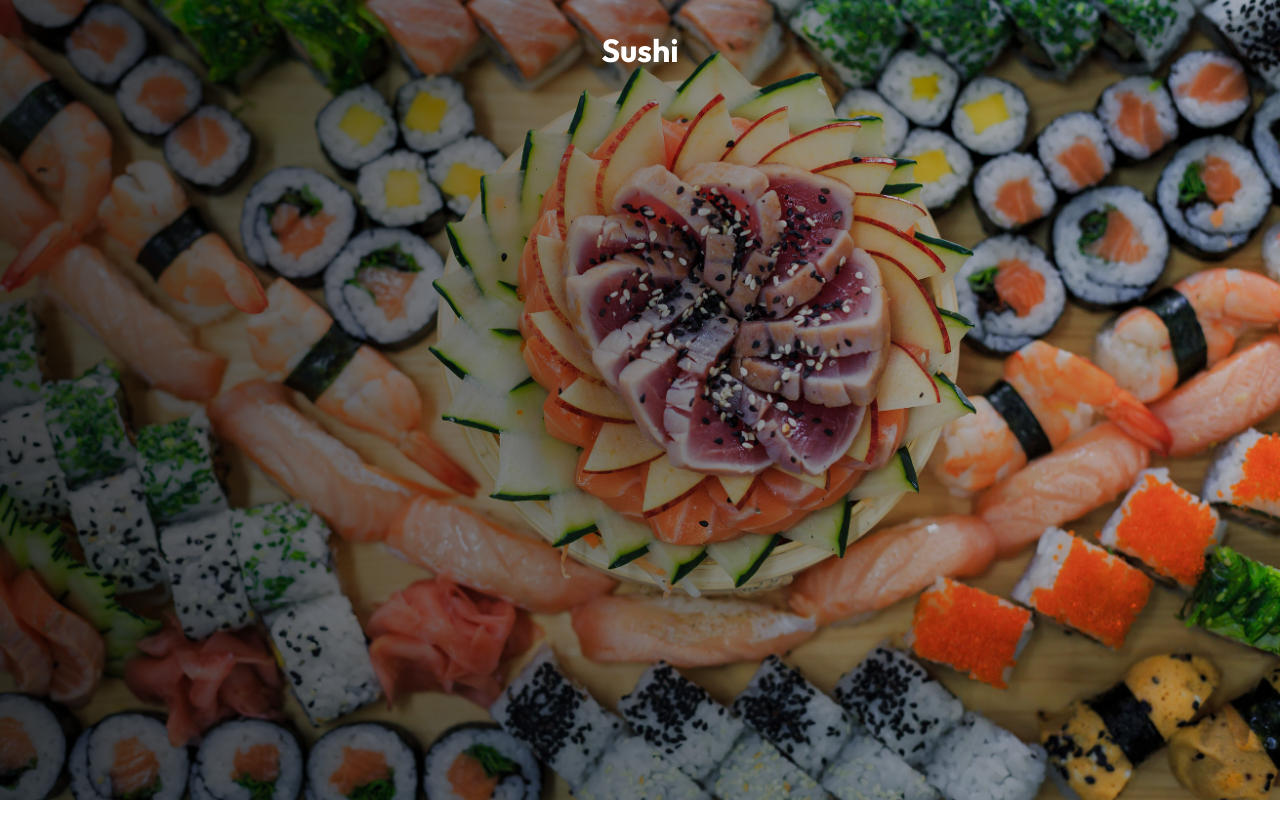
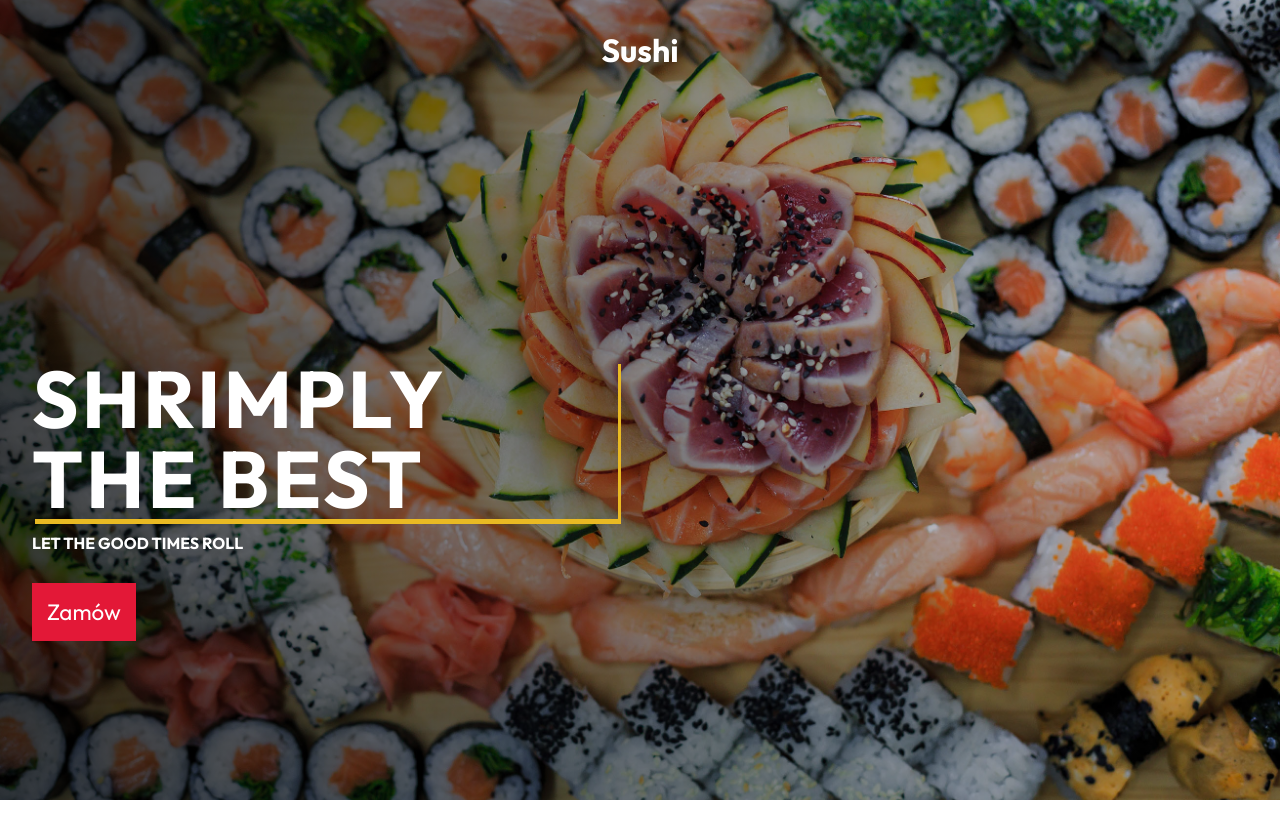
Before and after one commit to S-Bartlomiej/React-Sushi-Website, a React (Create React App) app: page / in a window 1280 px wide. Shown: the top 838 px of the page. Before the commit the page ends 800 px from the top, so only its background shows below. Built offline with nearby package versions, Linux system fonts and the light colour scheme.

Commit message:
pieknie dzialajace hero

```diff
--- a/src/components/Hero/HeroElements.js
+++ b/src/components/Hero/HeroElements.js
@@ -9,5 +9,67 @@
      height: 100vh;
      background-position: center;
      background-size: cover;
+`;
+
+export const HeroContent = styled.div`
+
+    height: calc(100vh -80px);
+    max-height: 100%;
+    width: 100vw;
+    padding: 0rem calc((100vw - 1300px) /2);
+`;
+
+export const HeroItems = styled.div`
+
+    display: flex;
+    flex-direction: column;
+    justify-content: center;
+    align-items: flex-start;
+    height: 100vh;
+    max-height: 100%;
+    padding: 0 2rem;
+    width: 650px;
+    color: #fff;
+    text-transform: uppercase;
+    line-height: 1;
+    font-weight: bold;
+
+    @media screen and (max-width: 650px)
+    {
+        width: 100%;
+    }
+`;
+
+export const HeroH1 = styled.div`
+
+    font-size: clamp(2.5rem, 10vw, 5rem);
+    margin-bottom: 1rem;
+    box-shadow: 3px 5px #e9ba23;
+    letter-spacing: 3px;
+`;
+
+export const HeroP = styled.div`
+
+    font-size: clamp(2rem, 2.5vw, 3 rem);
+    margin-bottom: 2rem;
 
 `;
+
+export const HeroBtn = styled.button`
+
+    font-size: 1.4rem;
+    padding: 15px;
+    border: none;
+    background: #e31837;
+    color: #fff;
+    transition: 0.2s ease-out;
+
+    &:hover
+    {
+        background: #ffc500;
+        transition: 0.2s ease-out;
+        cursor: pointer;
+        color: #000;
+    }
+
+`;
--- a/src/components/Hero/index.js
+++ b/src/components/Hero/index.js
@@ -1,11 +1,18 @@
 import React from 'react'
 import Navbar from '../Navbar'
-import { HeroContainer } from './HeroElements'
+import { HeroContainer, HeroContent, HeroItems, HeroH1, HeroP, HeroBtn } from './HeroElements'
 
 function Hero() {
     return (
         <HeroContainer>
                 <Navbar />
+                    <HeroContent>
+                            <HeroItems>
+                                <HeroH1>Shrimply the best</HeroH1>
+                                <HeroP>Let the good times roll</HeroP>
+                                <HeroBtn>Zamów</HeroBtn>
+                            </HeroItems>
+                    </HeroContent>
         </HeroContainer>
     )
 }
```
